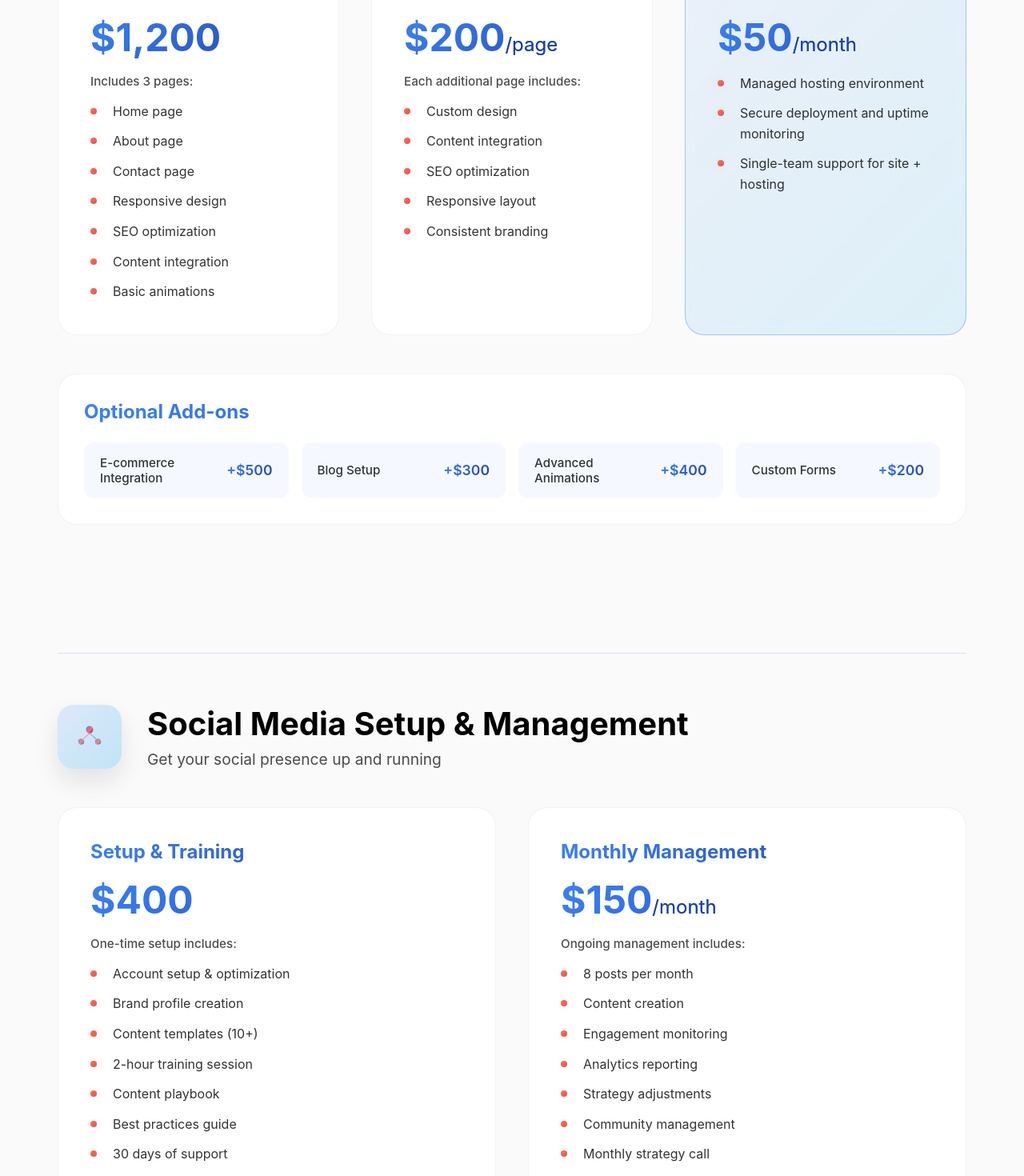
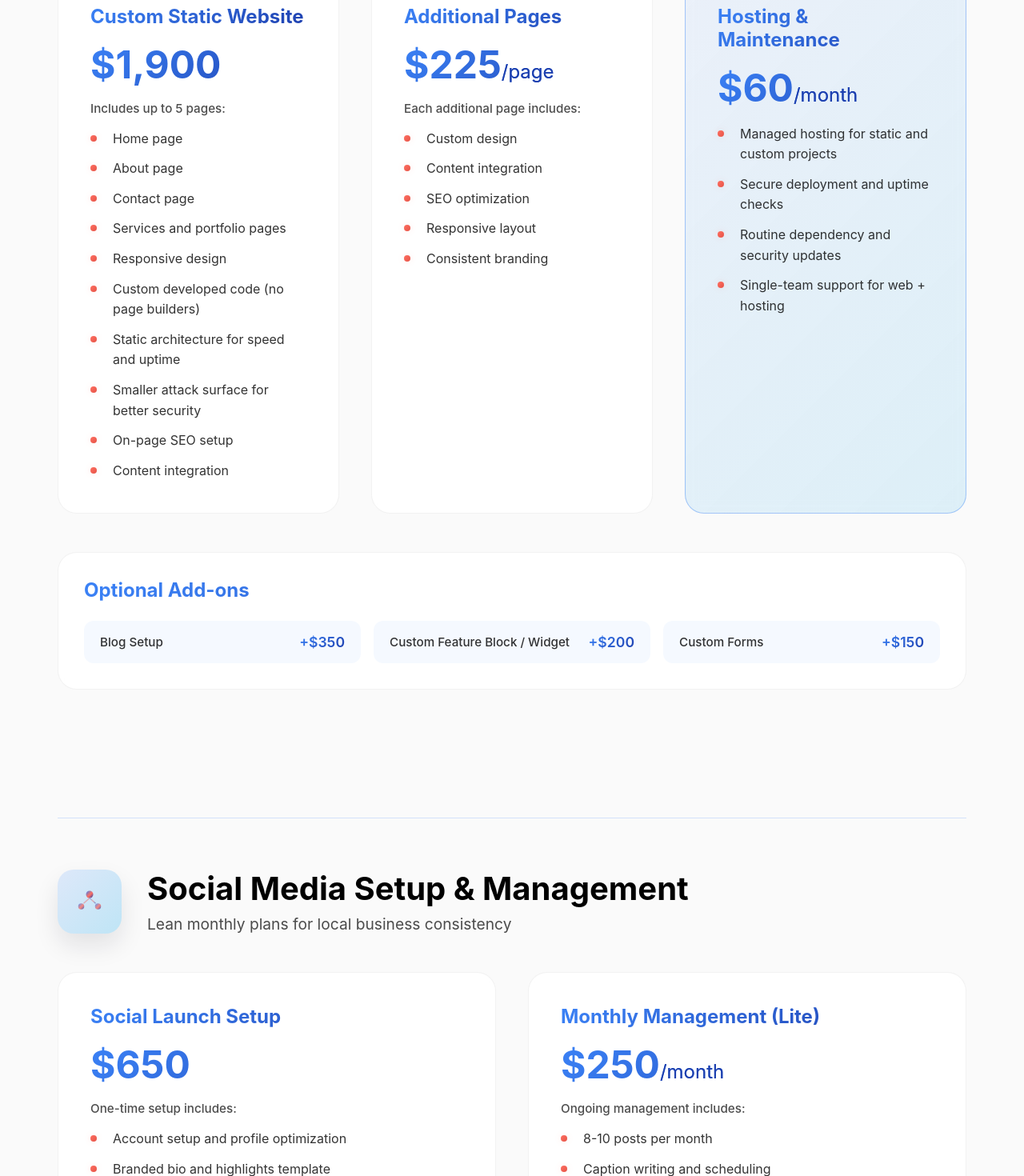
Before and after one commit to jbawt/Websidy, a React (Vite) app: page /Websidy/pricing in a window 1280 px wide. Shown: the part 1060-2530 px from the top of the page at 80% size. Built offline with nearby package versions, Linux system fonts and the light colour scheme.

Commit message:
update pricing based on ai's analysis of the local central alberta market for custom websites

```diff
--- a/src/components/PricingCalculator.jsx
+++ b/src/components/PricingCalculator.jsx
@@ -7,7 +7,7 @@ function PricingCalculator({ isOpen, onClose }) {
   const theme = useSelector((state) => state.theme.mode)
   const [selections, setSelections] = useState({
     website: false,
-    pages: 3,
+    pages: 5,
     hostingOnServers: false,
     socialSetup: false,
     socialManagement: false,
@@ -20,19 +20,19 @@ function PricingCalculator({ isOpen, onClose }) {
   // Pricing constants
   const PRICING = {
     website: {
-      base: 1200,
-      additionalPage: 200,
+      base: 1900,
+      additionalPage: 225,
     },
     hosting: {
-      monthly: 50,
+      monthly: 60,
     },
     social: {
-      setup: 400,
-      management: 150,
+      setup: 650,
+      management: 250,
     },
     addons: {
-      widgets: 100,
-      forms: 100,
+      widgets: 200,
+      forms: 150,
     },
   }
 
@@ -43,8 +43,8 @@ function PricingCalculator({ isOpen, onClose }) {
     // Website cost
     if (selections.website) {
       total += PRICING.website.base
-      if (selections.pages > 3) {
-        total += (selections.pages - 3) * PRICING.website.additionalPage
+      if (selections.pages > 5) {
+        total += (selections.pages - 5) * PRICING.website.additionalPage
       }
     }
 
@@ -72,7 +72,7 @@ function PricingCalculator({ isOpen, onClose }) {
   const recurringMonthly =
     (selections.website && selections.hostingOnServers ? PRICING.hosting.monthly : 0) +
     (selections.socialManagement ? PRICING.social.management : 0)
-  const additionalPages = selections.website ? Math.max(0, selections.pages - 3) : 0
+  const additionalPages = selections.website ? Math.max(0, selections.pages - 5) : 0
 
   const buildQuotePrefill = () => {
     const lines = [
@@ -83,7 +83,7 @@ function PricingCalculator({ isOpen, onClose }) {
     ]
 
     if (selections.website) {
-      lines.push('- Website Design & Development (3-page base): $1,200')
+      lines.push('- Website Design & Development (5-page base): $1,900')
       if (additionalPages > 0) {
         lines.push(
           `- Additional Pages: ${additionalPages} x $${PRICING.website.additionalPage.toLocaleString()} = $${(
@@ -163,8 +163,8 @@ function PricingCalculator({ isOpen, onClose }) {
   }
 
   const handlePagesChange = (e) => {
-    const pages = parseInt(e.target.value) || 3
-    handleChange('pages', Math.max(3, pages))
+    const pages = parseInt(e.target.value) || 5
+    handleChange('pages', Math.max(5, pages))
   }
 
   // Close on Escape key
@@ -221,7 +221,7 @@ function PricingCalculator({ isOpen, onClose }) {
               />
               <span className="checkbox-label">
                 <span className="service-name">Website Design & Development</span>
-                <span className="service-price">$1,200 base (3 pages)</span>
+                <span className="service-price">$1,900 base (5 pages value)</span>
               </span>
             </label>
             {selections.website && (
@@ -230,16 +230,16 @@ function PricingCalculator({ isOpen, onClose }) {
                   Number of pages:
                   <input
                     type="number"
-                    min="3"
+                    min="5"
                     value={selections.pages}
                     onChange={handlePagesChange}
                     className="pages-input"
                   />
                 </label>
-                {selections.pages > 3 && (
+                {selections.pages > 5 && (
                   <div className="additional-cost">
-                    +${((selections.pages - 3) * PRICING.website.additionalPage).toLocaleString()} for{' '}
-                    {selections.pages - 3} additional page{selections.pages - 3 > 1 ? 's' : ''}
+                    +${((selections.pages - 5) * PRICING.website.additionalPage).toLocaleString()} for{' '}
+                    {selections.pages - 5} additional page{selections.pages - 5 > 1 ? 's' : ''}
                   </div>
                 )}
                 <label className="calculator-checkbox">
@@ -250,7 +250,7 @@ function PricingCalculator({ isOpen, onClose }) {
                   />
                   <span className="checkbox-label">
                     <span className="service-name">Host on our servers</span>
-                    <span className="service-price">+$50/month</span>
+                    <span className="service-price">+$60/month</span>
                   </span>
                 </label>
               </div>
@@ -326,8 +326,8 @@ function PricingCalculator({ isOpen, onClose }) {
                 onChange={(e) => handleChange('socialSetup', e.target.checked)}
               />
               <span className="checkbox-label">
-                <span className="service-name">Setup & Training</span>
-                <span className="service-price">$400 (one-time)</span>
+                <span className="service-name">Social Launch Setup</span>
+                <span className="service-price">$650 (one-time)</span>
               </span>
             </label>
             <label className="calculator-checkbox">
@@ -337,8 +337,8 @@ function PricingCalculator({ isOpen, onClose }) {
                 onChange={(e) => handleChange('socialManagement', e.target.checked)}
               />
               <span className="checkbox-label">
-                <span className="service-name">Monthly Management</span>
-                <span className="service-price">$150/month</span>
+                <span className="service-name">Monthly Management (Lite)</span>
+                <span className="service-price">$250/month</span>
               </span>
             </label>
           </div>
--- a/src/components/PricingSection.jsx
+++ b/src/components/PricingSection.jsx
@@ -13,7 +13,7 @@ function PricingSection() {
           <span className="pricing-eyebrow">Pricing</span>
           <h2>Transparent pricing for every project</h2>
           <p>
-            Simple, straightforward pricing with no hidden fees. Choose the services you need and build your perfect package.
+            Competitive, market-aligned pricing for Central Alberta businesses with clear scope and no hidden fees.
           </p>
         </div>
 
@@ -37,25 +37,25 @@ function PricingSection() {
                   <rect x="32" y="32" width="12" height="8" rx="2" fill="url(#webGradient)" opacity="0.4" />
                 </svg>
               </div>
-              <h3>Website Design</h3>
+              <h3>Website Design & Development</h3>
             </div>
             <div className="pricing-content">
               <div className="pricing-base">
                 <div className="pricing-item">
-                  <span className="pricing-label">Base Package (3 pages)</span>
-                  <span className="pricing-value">$1,200</span>
+                  <span className="pricing-label">Custom Static Website (up to 5 pages)</span>
+                  <span className="pricing-value">$1,900</span>
                 </div>
                 <div className="pricing-item">
                   <span className="pricing-label">Additional Pages</span>
-                  <span className="pricing-value">$200/page</span>
+                  <span className="pricing-value">$225/page</span>
                 </div>
                 <div className="pricing-item">
-                  <span className="pricing-label">Hosting on Our Servers</span>
-                  <span className="pricing-value">$50/month</span>
+                  <span className="pricing-label">Hosting & Maintenance</span>
+                  <span className="pricing-value">$60/month</span>
                 </div>
               </div>
               <div className="pricing-features">
-                <p className="pricing-note">Includes responsive design, SEO optimization, content integration, and optional managed hosting.</p>
+                <p className="pricing-note">Custom developed code with fast, reliable, secure static deployment and optional managed hosting.</p>
               </div>
             </div>
           </div>
@@ -84,16 +84,16 @@ function PricingSection() {
             <div className="pricing-content">
               <div className="pricing-base">
                 <div className="pricing-item">
-                  <span className="pricing-label">Setup & Training</span>
-                  <span className="pricing-value">$400</span>
+                  <span className="pricing-label">Social Launch Setup</span>
+                  <span className="pricing-value">$650</span>
                 </div>
                 <div className="pricing-item">
-                  <span className="pricing-label">Monthly Management</span>
-                  <span className="pricing-value">$150/month</span>
+                  <span className="pricing-label">Monthly Management (Lite)</span>
+                  <span className="pricing-value">$250/month</span>
                 </div>
               </div>
               <div className="pricing-features">
-                <p className="pricing-note">Includes account setup, content templates, and training sessions</p>
+                <p className="pricing-note">Includes setup, branded templates, and lean monthly support for consistent posting.</p>
               </div>
             </div>
           </div>
--- a/src/pages/PricingPage.jsx
+++ b/src/pages/PricingPage.jsx
@@ -18,8 +18,9 @@ function PricingPage() {
             <span className="pricing-hero-eyebrow">Pricing</span>
             <h1>Simple, Transparent Pricing</h1>
             <p className="pricing-hero-description">
-              No hidden fees, no surprises. Our pricing is straightforward and designed to scale with
-              your business needs. Choose the services that work for you.
+              Competitive, market-aligned pricing for Central Alberta businesses. Every project is
+              custom developed code with clear scope, and our static websites are extremely fast,
+              reliable, and secure.
             </p>
             <button
               className="pricing-calculator-button"
@@ -55,7 +56,7 @@ function PricingPage() {
             <div className="pricing-detail-title">
               <h2>Website Design & Development</h2>
               <p className="pricing-detail-subtitle">
-                Custom websites built to your specifications
+                Custom-coded websites and web app foundations
               </p>
             </div>
           </div>
@@ -63,22 +64,25 @@ function PricingPage() {
           <div className="pricing-detail-content">
             <div className="pricing-detail-grid">
               <div className="pricing-detail-card">
-                <h3>Base Package</h3>
-                <div className="pricing-amount">$1,200</div>
-                <p className="pricing-includes">Includes 3 pages:</p>
+                <h3>Custom Static Website</h3>
+                <div className="pricing-amount">$1,900</div>
+                <p className="pricing-includes">Includes up to 5 pages:</p>
                 <ul className="pricing-features-list">
                   <li>Home page</li>
                   <li>About page</li>
                   <li>Contact page</li>
+                  <li>Services and portfolio pages</li>
                   <li>Responsive design</li>
-                  <li>SEO optimization</li>
+                  <li>Custom developed code (no page builders)</li>
+                  <li>Static architecture for speed and uptime</li>
+                  <li>Smaller attack surface for better security</li>
+                  <li>On-page SEO setup</li>
                   <li>Content integration</li>
-                  <li>Basic animations</li>
                 </ul>
               </div>
               <div className="pricing-detail-card">
                 <h3>Additional Pages</h3>
-                <div className="pricing-amount">$200<span className="pricing-period">/page</span></div>
+                <div className="pricing-amount">$225<span className="pricing-period">/page</span></div>
                 <p className="pricing-includes">Each additional page includes:</p>
                 <ul className="pricing-features-list">
                   <li>Custom design</li>
@@ -89,12 +93,13 @@ function PricingPage() {
                 </ul>
               </div>
               <div className="pricing-detail-card featured">
-                <h3>Hosting</h3>
-                <div className="pricing-amount">$50<span className="pricing-period">/month</span></div>
+                <h3>Hosting & Maintenance</h3>
+                <div className="pricing-amount">$60<span className="pricing-period">/month</span></div>
                 <ul className="pricing-features-list">
-                  <li>Managed hosting environment</li>
-                  <li>Secure deployment and uptime monitoring</li>
-                  <li>Single-team support for site + hosting</li>
+                  <li>Managed hosting for static and custom projects</li>
+                  <li>Secure deployment and uptime checks</li>
+                  <li>Routine dependency and security updates</li>
+                  <li>Single-team support for web + hosting</li>
                 </ul>
               </div>
             </div>
@@ -102,20 +107,16 @@ function PricingPage() {
               <h3>Optional Add-ons</h3>
               <div className="addon-grid">
                 <div className="addon-item">
-                  <span className="addon-name">E-commerce Integration</span>
-                  <span className="addon-price">+$500</span>
+                  <span className="addon-name">Blog Setup</span>
+                  <span className="addon-price">+$350</span>
                 </div>
                 <div className="addon-item">
-                  <span className="addon-name">Blog Setup</span>
-                  <span className="addon-price">+$300</span>
-                </div>
-                <div className="addon-item">
-                  <span className="addon-name">Advanced Animations</span>
-                  <span className="addon-price">+$400</span>
+                  <span className="addon-name">Custom Feature Block / Widget</span>
+                  <span className="addon-price">+$200</span>
                 </div>
                 <div className="addon-item">
                   <span className="addon-name">Custom Forms</span>
-                  <span className="addon-price">+$200</span>
+                  <span className="addon-price">+$150</span>
                 </div>
               </div>
             </div>
@@ -144,7 +145,7 @@ function PricingPage() {
             <div className="pricing-detail-title">
               <h2>Social Media Setup & Management</h2>
               <p className="pricing-detail-subtitle">
-                Get your social presence up and running
+                Lean monthly plans for local business consistency
               </p>
             </div>
           </div>
@@ -152,31 +153,25 @@ function PricingPage() {
           <div className="pricing-detail-content">
             <div className="pricing-detail-grid">
               <div className="pricing-detail-card">
-                <h3>Setup & Training</h3>
-                <div className="pricing-amount">$400</div>
+                <h3>Social Launch Setup</h3>
+                <div className="pricing-amount">$650</div>
                 <p className="pricing-includes">One-time setup includes:</p>
                 <ul className="pricing-features-list">
-                  <li>Account setup & optimization</li>
-                  <li>Brand profile creation</li>
-                  <li>Content templates (10+)</li>
-                  <li>2-hour training session</li>
-                  <li>Content playbook</li>
-                  <li>Best practices guide</li>
-                  <li>30 days of support</li>
+                  <li>Account setup and profile optimization</li>
+                  <li>Branded bio and highlights template</li>
+                  <li>10 post templates and caption framework</li>
+                  <li>90-minute training session</li>
+                  <li>30 days of launch support</li>
                 </ul>
               </div>
               <div className="pricing-detail-card">
-                <h3>Monthly Management</h3>
-                <div className="pricing-amount">$150<span className="pricing-period">/month</span></div>
+                <h3>Monthly Management (Lite)</h3>
+                <div className="pricing-amount">$250<span className="pricing-period">/month</span></div>
                 <p className="pricing-includes">Ongoing management includes:</p>
                 <ul className="pricing-features-list">
-                  <li>8 posts per month</li>
-                  <li>Content creation</li>
-                  <li>Engagement monitoring</li>
-                  <li>Analytics reporting</li>
-                  <li>Strategy adjustments</li>
-                  <li>Community management</li>
-                  <li>Monthly strategy call</li>
+                  <li>8-10 posts per month</li>
+                  <li>Caption writing and scheduling</li>
+                  <li>Community response guidance</li>
                 </ul>
               </div>
             </div>
```
